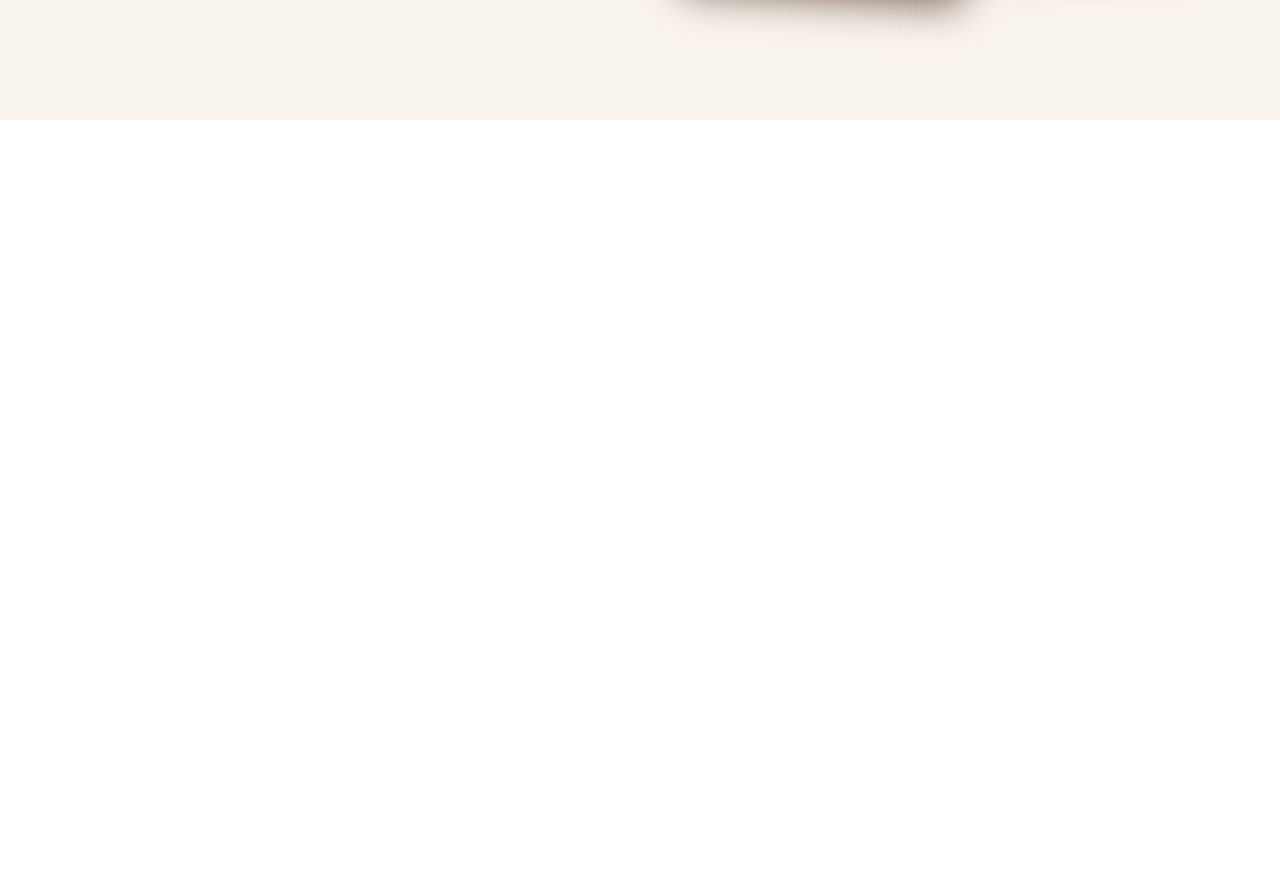
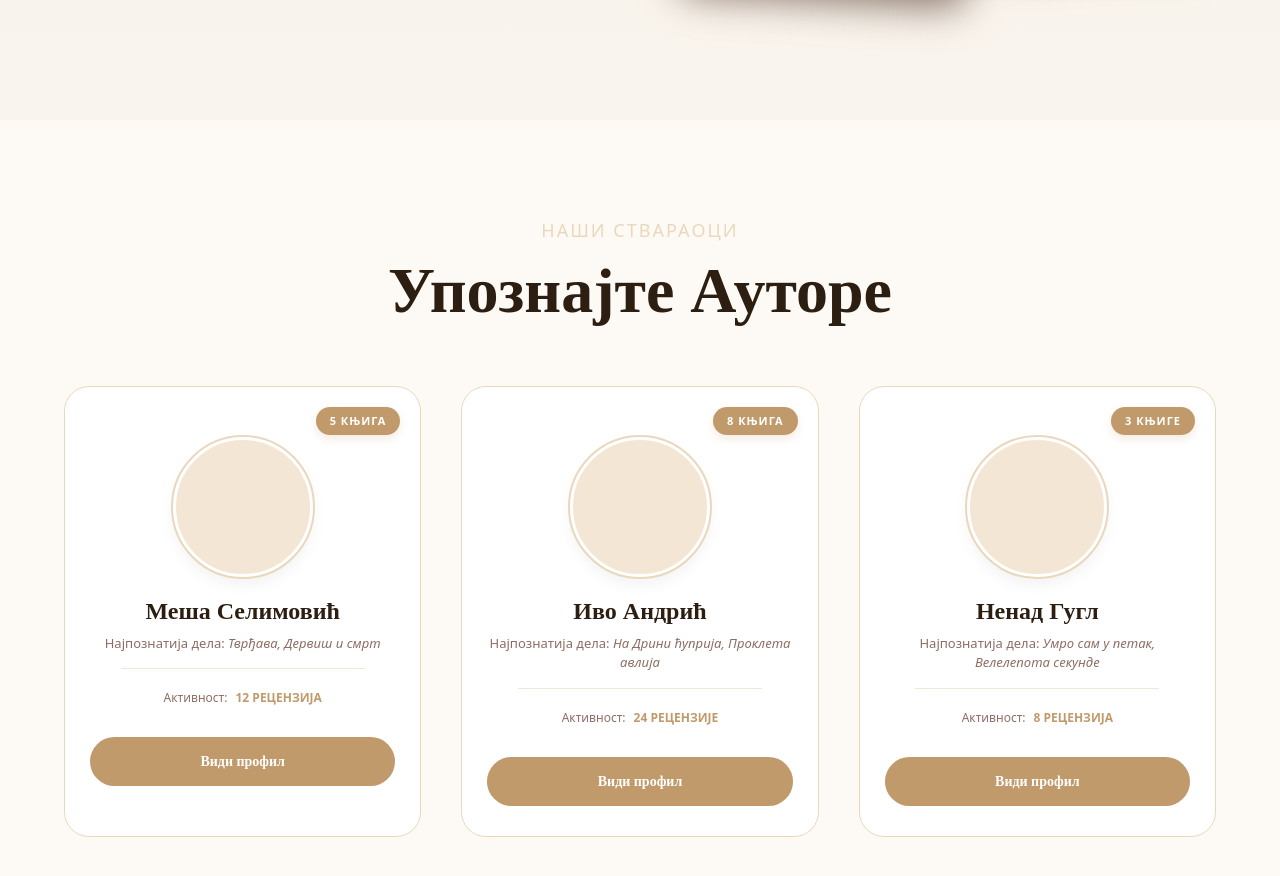
Before and after one commit to anastasijabroceta/book-review-web-app, a React (Vite) app in the folder recenzije_knjiga/: page / in a window 1280 px wide. Shown: the part 1500-2376 px from the top of the page. Before the commit the page ends 1620 px from the top, so only its background shows below. Built offline with nearby package versions, Linux system fonts and the light colour scheme.

Commit message:
author list suggestion

```diff
--- a/recenzije_knjiga/src/App.jsx
+++ b/recenzije_knjiga/src/App.jsx
@@ -3,6 +3,7 @@
 import Header from './components/Header';
 import HeroSection from './components/HeroSection';
 import RecommendedBooks from './components/RecommendedBooks';
+import AuthorList from './components/AuthorList';
 
 function App() {
   return (
@@ -12,6 +13,7 @@
         <HeroSection/>
       </header>
       <RecommendedBooks/>
+      <AuthorList/>
     </div>
   );
 }
--- /dev/null
+++ b/recenzije_knjiga/src/components/AuthorList.css
@@ -0,0 +1,151 @@
+.authors-section {
+  padding: 100px 5%;
+  background-color: #fdfaf5;
+  text-align: center;
+}
+
+.section-header {
+  margin-bottom: 60px;
+}
+
+.dark-text {
+  color: #2d1e12;
+}
+
+.authors-grid {
+  display: grid;
+  grid-template-columns: repeat(3, 1fr);
+  gap: 40px;
+  max-width: 1200px;
+  margin: 0 auto;
+}
+
+.author-card-modern {
+  background: #ffffff;
+  border: 1px solid #ead8bd;
+  border-radius: 25px;
+  padding: 50px 25px 30px;
+  transition: all 0.3s ease;
+  display: flex;
+  flex-direction: column;
+  align-items: center;
+  position: relative;
+}
+
+.author-card-modern:hover {
+  transform: translateY(-10px);
+  box-shadow: 0 20px 40px rgba(90, 64, 48, 0.12);
+  border-color: #c19a6b;
+}
+
+.book-count-badge {
+  position: absolute;
+  top: 20px;
+  right: 20px;
+  background-color: #c19a6b; /* Примарна боја колегинице */
+  color: #ffffff;
+  padding: 6px 14px;
+  border-radius: 999px;
+  font-size: 11px;
+  font-weight: 700;
+  text-transform: uppercase;
+  letter-spacing: 1px;
+  box-shadow: 0 4px 8px rgba(193, 154, 107, 0.2);
+}
+
+.author-avatar-container {
+  position: relative;
+  margin-bottom: 20px;
+}
+
+.author-image-circle {
+  width: 140px;
+  height: 140px;
+  border-radius: 50%;
+  background-color: #f3e6d5;
+  border: 3px solid #fff;
+  outline: 2px solid #ead8bd;
+  box-shadow: 0 8px 15px rgba(0,0,0,0.05);
+  overflow: hidden;
+}
+
+.author-content-modern {
+  width: 100%;
+  text-align: center;
+}
+
+.author-content-modern h3 {
+  font-family: "Merriweather", serif;
+  font-weight: 700;
+  color: #2d1e12;
+  margin-bottom: 8px;
+  font-size: 1.5rem;
+}
+
+.author-meta {
+  font-size: 13px;
+  color: #8d6e63;
+  margin-bottom: 15px;
+  line-height: 1.5;
+}
+
+.card-separator {
+  border: 0;
+  height: 1px;
+  background-color: #ead8bd;
+  width: 80%;
+  margin: 15px auto;
+  opacity: 0.6;
+}
+
+.author-stats-row {
+  margin-bottom: 25px;
+  padding: 5px;
+  display: flex;
+  justify-content: center;
+  gap: 8px;
+}
+
+.stat-label {
+  font-size: 12px;
+  color: #8d6e63;
+}
+
+.stat-value {
+  font-size: 12px;
+  color: #c19a6b;
+  font-weight: 700;
+  text-transform: uppercase;
+}
+
+.full-width {
+  width: 100%;
+}
+
+.hero-btn {
+  border: none;
+  border-radius: 999px;
+  padding: 14px 28px;
+  font-size: 14px;
+  font-weight: 600;
+  transition: 0.25s ease;
+  cursor: pointer;
+  font-family: "Merriweather", serif;
+}
+
+.primary-btn {
+  background-color: #c19a6b;
+  color: white;
+}
+
+.primary-btn:hover {
+  background-color: #a67c52;
+}
+
+@media (max-width: 1100px) {
+  .authors-grid { grid-template-columns: repeat(2, 1fr); }
+}
+
+@media (max-width: 768px) {
+  .authors-grid { grid-template-columns: 1fr; }
+}
--- /dev/null
+++ b/recenzije_knjiga/src/components/AuthorList.jsx
@@ -0,0 +1,65 @@
+import React from 'react';
+import './AuthorList.css';
+
+const authorsData = [
+  { id: 1, name: "Меша Селимовић", info: "12 Рецензија", bookCount: 5, books: "Тврђава, Дервиш и смрт" },
+  { id: 2, name: "Иво Андрић", info: "24 Рецензије", bookCount: 8, books: "На Дрини ћуприја, Проклета авлија" },
+  { id: 3, name: "Ненад Гугл", info: "8 Рецензија", bookCount: 3, books: "Умро сам у петак, Велелепота секунде" }
+];
+
+function AuthorList() {
+
+  const getBookLabel = (count) => {
+    const lastDigit = count % 10;
+    const lastTwoDigits = count % 100;
+
+    if (lastTwoDigits >= 11 && lastTwoDigits <= 19) return "Књига";
+    if (lastDigit === 1) return "Књига";
+    if (lastDigit >= 2 && lastDigit <= 4) return "Књиге";
+    return "Књига";
+  };
+
+  return (
+    <section className="authors-section">
+      <div className="section-header">
+        <h5 className="hero-subtitle">Наши Ствараоци</h5>
+        <h2 className="hero-title dark-text">Упознајте Ауторе</h2>
+      </div>
+
+      <div className="authors-grid">
+        {authorsData.map(author => (
+          <div key={author.id} className="author-card-modern">
+
+            <div className="book-count-badge">
+              {author.bookCount} {getBookLabel(author.bookCount)}
+            </div>
+
+            <div className="author-avatar-container">
+              <div className="author-image-circle">
+                {/* */}
+              </div>
+            </div>
+
+            <div className="author-content-modern">
+              <h3>{author.name}</h3>
+              <p className="author-meta">Најпознатија дела: <i>{author.books}</i></p>
+
+              <hr className="card-separator" />
+
+              <div className="author-stats-row">
+                <span className="stat-label">Активност:</span>
+                <span className="stat-value">{author.info}</span>
+              </div>
+
+              <button className="hero-btn primary-btn full-width">
+                Види профил
+              </button>
+            </div>
+          </div>
+        ))}
+      </div>
+    </section>
+  );
+}
+
+export default AuthorList;
```
